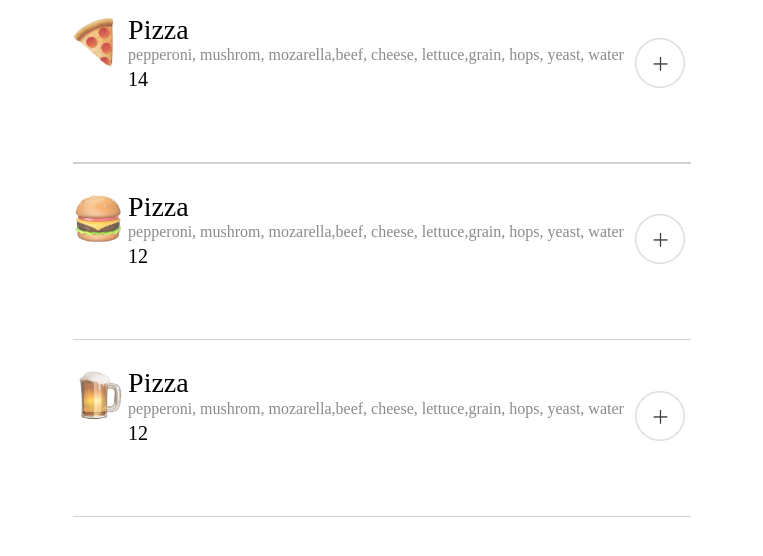
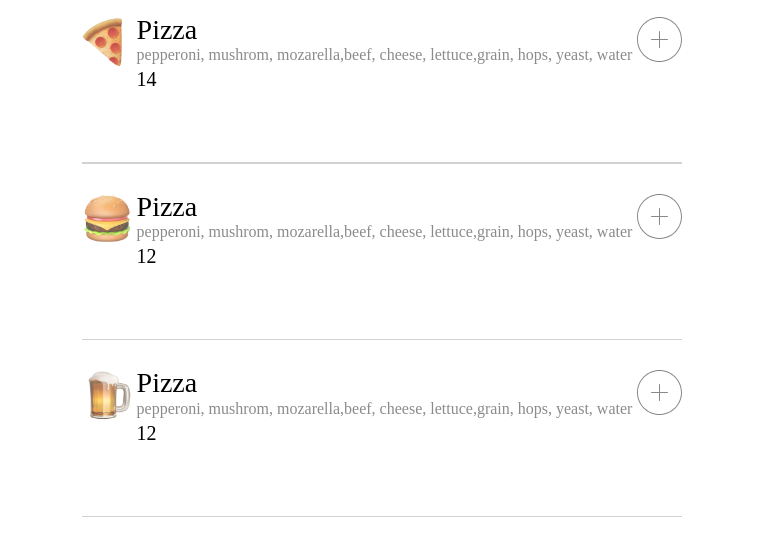
Before and after one commit to paulo-de-santiago/restaurant-order, a website built with Vite: page index.html in a window 1280 px wide. Shown: the part 282-838 px from the top of the page, without its empty margins (258-1021 px from the left). Built offline with nearby package versions, Linux system fonts and the light colour scheme; a web font is replaced by a local one.

Commit message:
add-btn class to svg

```diff
--- a/index.css
+++ b/index.css
@@ -167,6 +167,8 @@ html, body {
 
 
 .add-btn{
+    height: 45px;
+    width: 45px;
     background-color: #FFF;
     border: none;
 
--- a/index.js
+++ b/index.js
@@ -2,7 +2,7 @@
 // @ts-ignore
 /* import func from "joi/lib/types/func"; */
 import { menuArray } from "/data.js";
-
+/* <a href='https://dryicons.com/icon/plus-icon-12631'> Icon by Dryicons </a> */
 /* console.log(menuArray) */
 
 /* LOOPING ARRAY OF INGREDIENTS */
@@ -73,9 +73,9 @@ function getMenuElement() {
             <li class="price" id="price">${item.price}</li>
           </ul>
         </div>
-        <button class="add-btn">
-          <img src="images/add-btn.png" alt="" />
-        </button>
+
+          <img class="add-btn" src="images/plus_icon.svg" alt="" />
+
       </div>
       <img class="divider" src="images/divider.png" />`;
   });
```
Also changed, not shown: images/plus_icon.svg (added).
